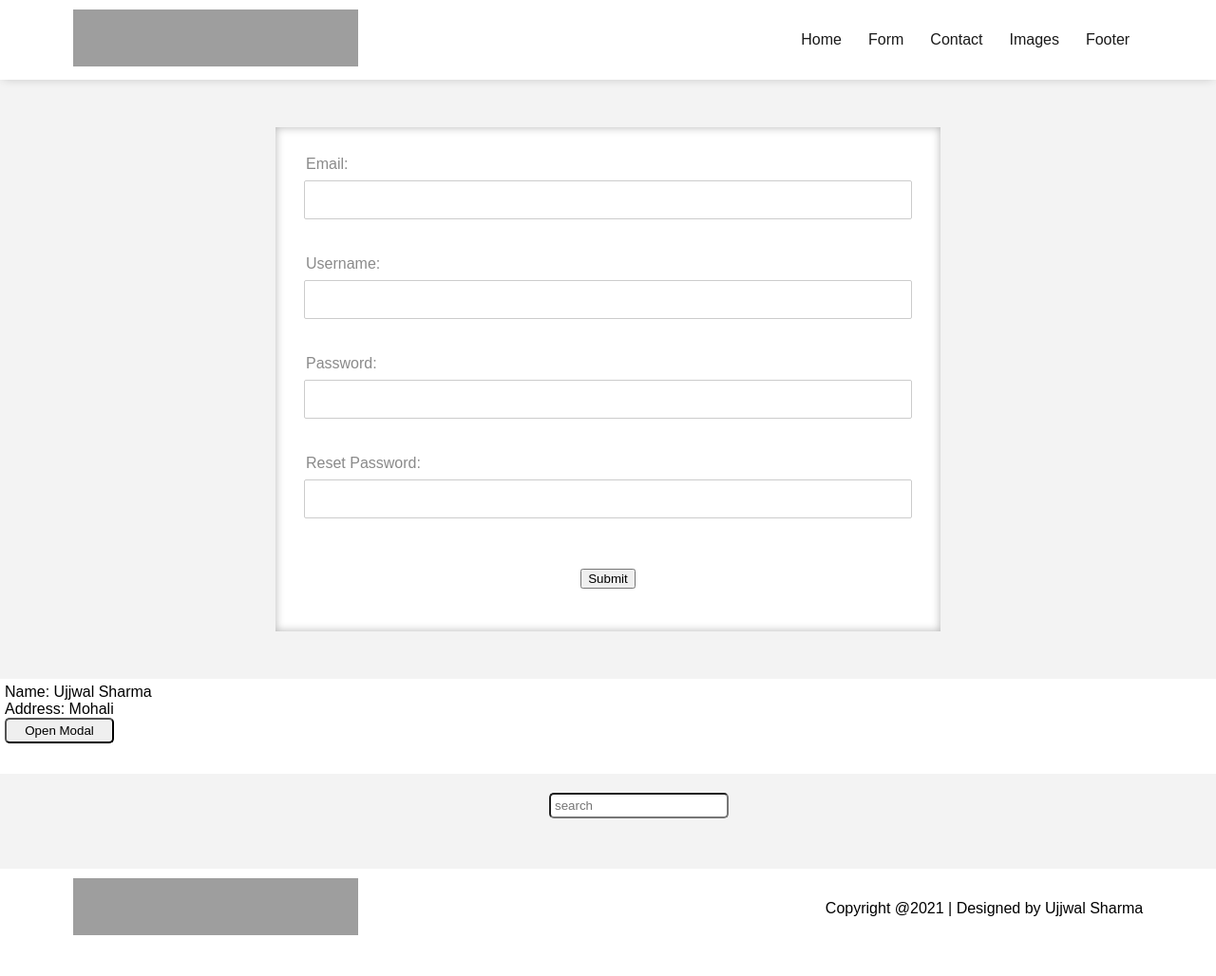
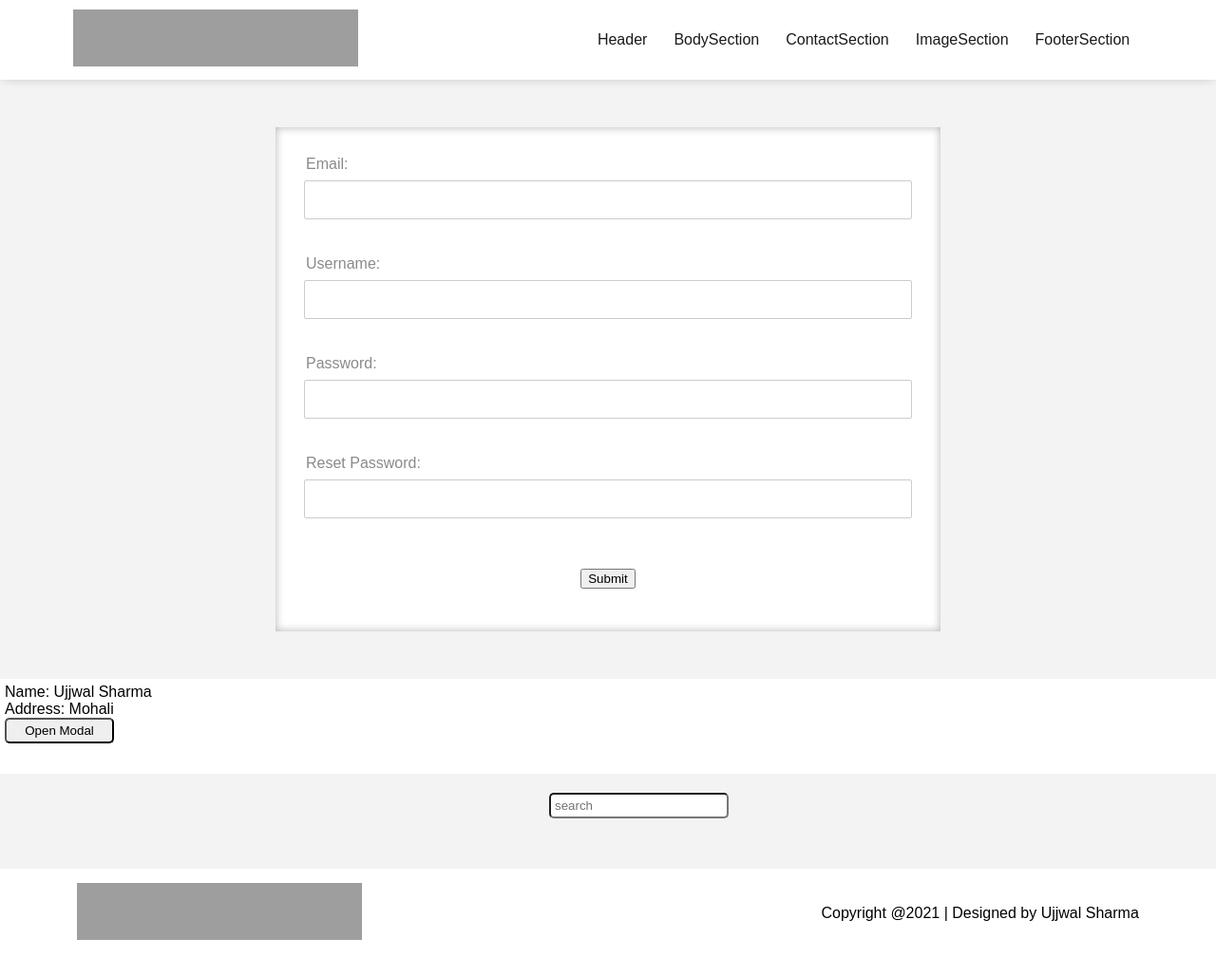
Before and after one commit to ujjwalsharma98/js-assign, a plain HTML site: page index.html in a window 1280 px wide. Shown: the whole page at 95% size. Before the commit the page ends 999 px from the top, so only its background shows below. Drawn offline with Linux system fonts and the light colour scheme; grey boxes are pictures that could not be loaded; a web font is replaced by a local one.

Commit message:
header fixes

```diff
--- a/index.html
+++ b/index.html
@@ -12,7 +12,7 @@
 </head>
 
 <body>
-    <header class="header_main">
+    <header class="header_main" id='header'>
         <div class="container">
             <div class="header">
                 <div class="logo">
@@ -28,38 +28,22 @@
                             <span></span>
                             <span></span>
                         </div>
-                        <ul>
-                            <li><a href="#header">Home</a></li>
-                            <li><a href="#bodySection">Form</a></li>
-                            <li><a href="#contactSection">Contact</a></li>
-                            <li><a href="#imageSection">Images</a></li>
-                            <li><a href="#footerSection">Footer</a></li>
-                        </ul>
-                        <!-- <nav id="body-nav">
+                        <nav id="body-nav">
                             <ul class="horizontal-list text-align nav-menu">
-                                <li> <a href="#">Home</a></li>
-                                <li> <a href="#about">About</a></li>
-                                <li> <a href="#skills">Skills</a></li>
-                                <li> <a href="#experiences">Experiences</a></li>
-                                <li> <a href="#education">Education</a></li>
-                                <li> <a href="#portfolio">Portfolio</a></li>
-                                <li> <a href="#contactSection">ContactSection</a></li>
+                                <li><a href="#header">Header</a></li>
+                                <li><a href="#bodysection">BodySection</a></li>
+                                <li><a href="#contactsection">ContactSection</a></li>
+                                <li><a href="#imagesection">ImageSection</a></li>
+                                <li><a href="#footersection">FooterSection</a></li>
                             </ul>
-                        </nav> -->
-                        <!-- <nav>
-                            <a href="#header">Home</a>
-                            <a href="#bodySection">Form</a>
-                            <a href="#contactSection">Contact</a>
-                            <a href="#imageSection">Images</a>
-                            <a href="#footerSection">Footer</a>
-                        </nav> -->
+                        </nav>
                     </div>
                 </div>
             </div>
         </div>
     </header>
 
-    <section class="section bg_gey">
+    <section class="section bg_gey" id='bodysection'>
         <div class="container">
             <form id='userForm'>
                 <div class="form_wrap">
@@ -116,7 +100,7 @@
         </form>
     </div> -->
 
-    <div id='contactSection'>
+    <div id='contactsection'>
         <Contact>
             <div>Name: Ujjwal Sharma</div>
             <div>Address: Mohali</div>
@@ -158,14 +142,14 @@
         </div>
     </div>
 
-    <div id='imageSection'>
+    <div id='imagesection'>
         <input type="text" id="search" name="search" placeholder="search"><br><br>
         <div id="imageResult">
 
         </div>
     </div>
 
-    <footer class="header_main">
+    <footer class="header_main" id='footersection'>
         <div class="container">
             <div class="header">
                 <div class="logo">
--- a/main.css
+++ b/main.css
@@ -4,21 +4,21 @@ body {
 
 /* header */
 
-#header {
+/* #header {
     display: flex;
     flex-direction: row;
     background-color: grey;
     padding: 5px;
     height: 80px;
-}
+} */
 
 /* bodySection */
 
-#bodySection {
+/* #bodysection {
     background-color: skyblue;
     padding: 5px;
     height: 250px;
-}
+} */
 
 .error-message {
     color: red;
@@ -27,7 +27,7 @@ body {
 
 /* contactSection */
 
-#contactSection {
+#contactsection {
     background-color: #fff;
     height: 100px;
     padding: 5px;
@@ -75,7 +75,7 @@ body {
 
 /* imageSection */
 
-#imageSection {
+#imagesection {
     background-color: #f3f3f3;
     padding: 5px;
     min-height: 100px;
@@ -101,7 +101,7 @@ img {
 
 /* footerSection */
 
-#footerSection {
+#footersection {
     background-color: white;
     padding: 5px;
     height: 250px;
--- a/main.js
+++ b/main.js
@@ -1,18 +1,13 @@
 
 var navMenuAnchorTags = document.querySelectorAll('.nav-menu a');
 var interval;
-
-
 
 for (var i = 0; i < navMenuAnchorTags.length; i++) {
     navMenuAnchorTags[i].addEventListener('click', function (event) {
         event.preventDefault();
         var targetSectionID = this.textContent.trim().toLowerCase();
         var targetSection = document.getElementById(targetSectionID);
-        interval = setInterval(scrollVertically, 20, targetSection);
-        // interval = setInterval(function () {
-        //     scrollVertically(targetSection);
-        // }, 20);
+        interval = setInterval(scrollVertically, 4, targetSection);
     });
 }
 
@@ -22,7 +17,7 @@ function scrollVertically(targetSection) {
         clearInterval(interval);
         return;
     }
-    window.scrollBy(0, 50);
+    window.scrollBy(0, 100);
 }
 
 
```
